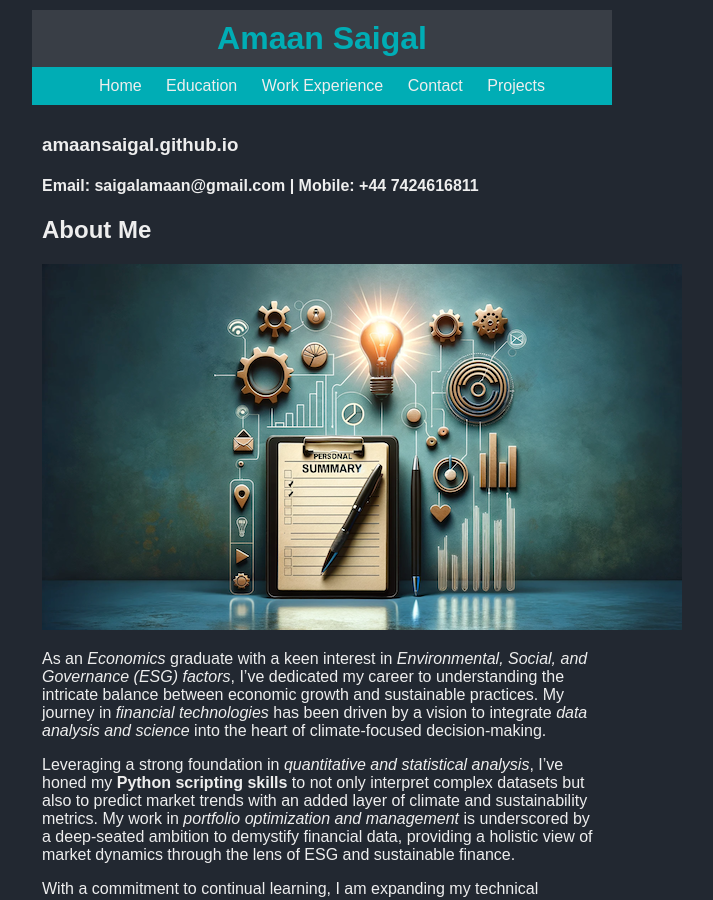
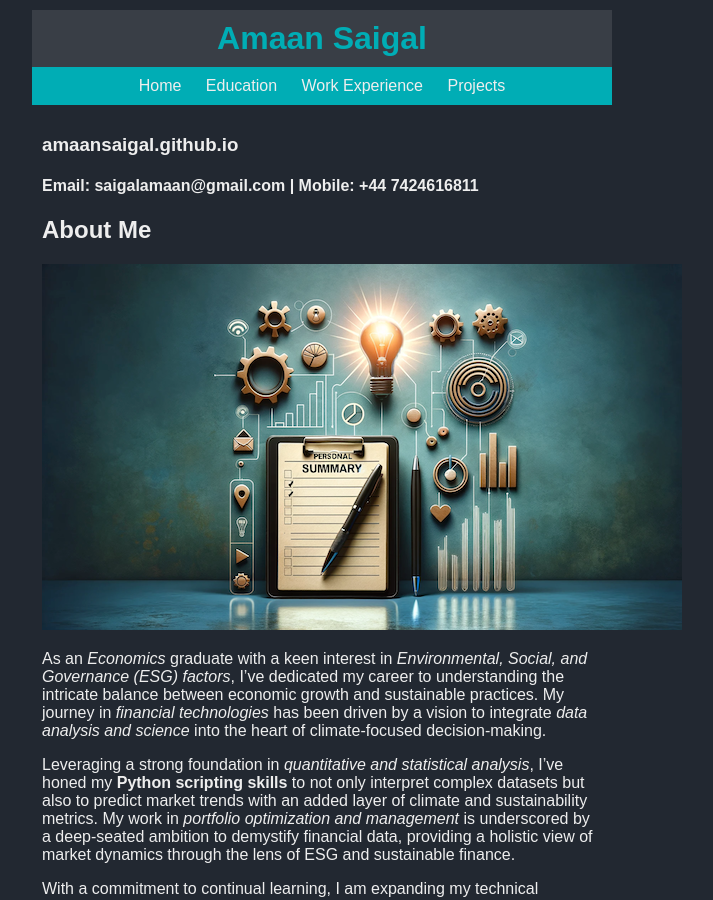
Before and after one commit to amaansaigal/amaansaigal.github.io, a Jekyll site: the page built from README.md, in a window 1280 px wide and 900 px high. Shown: the whole window, without its empty margins (318-1031 px from the left). Built offline with Jekyll 4.4.1, drawn with Linux system fonts in a browser that asks for light colours; our own code applies the rules of GitHub Pages for plain Markdown files.

Commit message:
Update default.html

```diff
--- a/_layouts/default.html
+++ b/_layouts/default.html
@@ -52,7 +52,6 @@
         <a href="/">Home</a>
         <a href="/Education">Education</a>
         <a href="/WorkEx">Work Experience</a>
-        <a href="/contact">Contact</a>
         <a href="/Projects">Projects</a>
     </nav>
     <div class="container">
```
